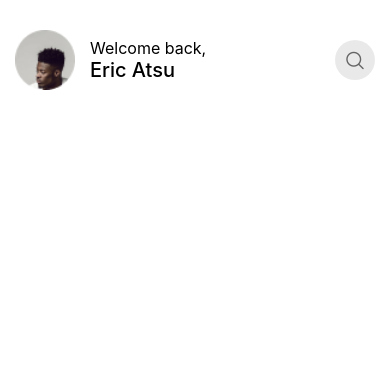
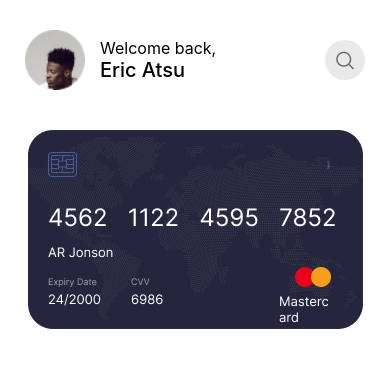
Before and after one commit to Healer2003/rn-assignment5-11254384, a React Native app in the folder app/: screen / in a window 390 px wide. Shown: the top 368 px of the page. Built offline with nearby package versions, Linux system fonts and the light colour scheme.

Commit message:
added card image

```diff
--- a/app/App.js
+++ b/app/App.js
@@ -14,7 +14,7 @@ const styles = StyleSheet.create({
   container: {
     flex: 1,
     paddingTop:30,
-    paddingHorizontal:15,
+    paddingHorizontal:25,
     backgroundColor: '#fff',
   },
 
--- a/app/Screens/Home.js
+++ b/app/Screens/Home.js
@@ -1,4 +1,4 @@
-import { StyleSheet,View } from "react-native"
+import { Image, StyleSheet,View } from "react-native"
 import UserCard from "../Components/UserCard"
 
 
@@ -6,11 +6,18 @@ export default function Home(){
     return(
         <View >
             <UserCard/>
+            <View style={{marginVertical:40,}}>
+            <Image source={require('../assets/Card.png')} style={styles.image}/>
+            </View>
         </View>
     )
 }
 
 const styles = StyleSheet.create({
+    image:{
+        objectFit:"cover",
+        alignSelf:"center",
 
+    }
 
 })
```
